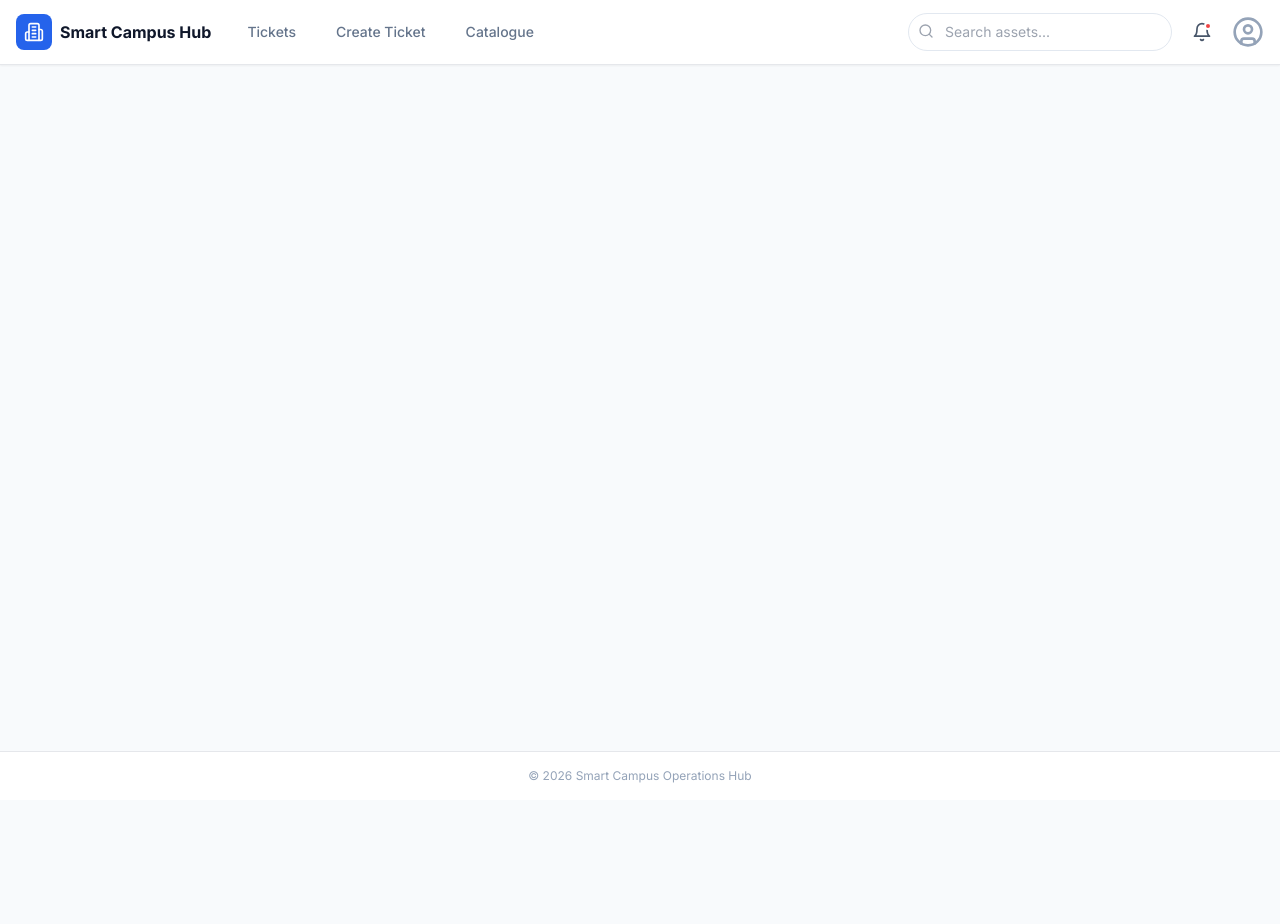
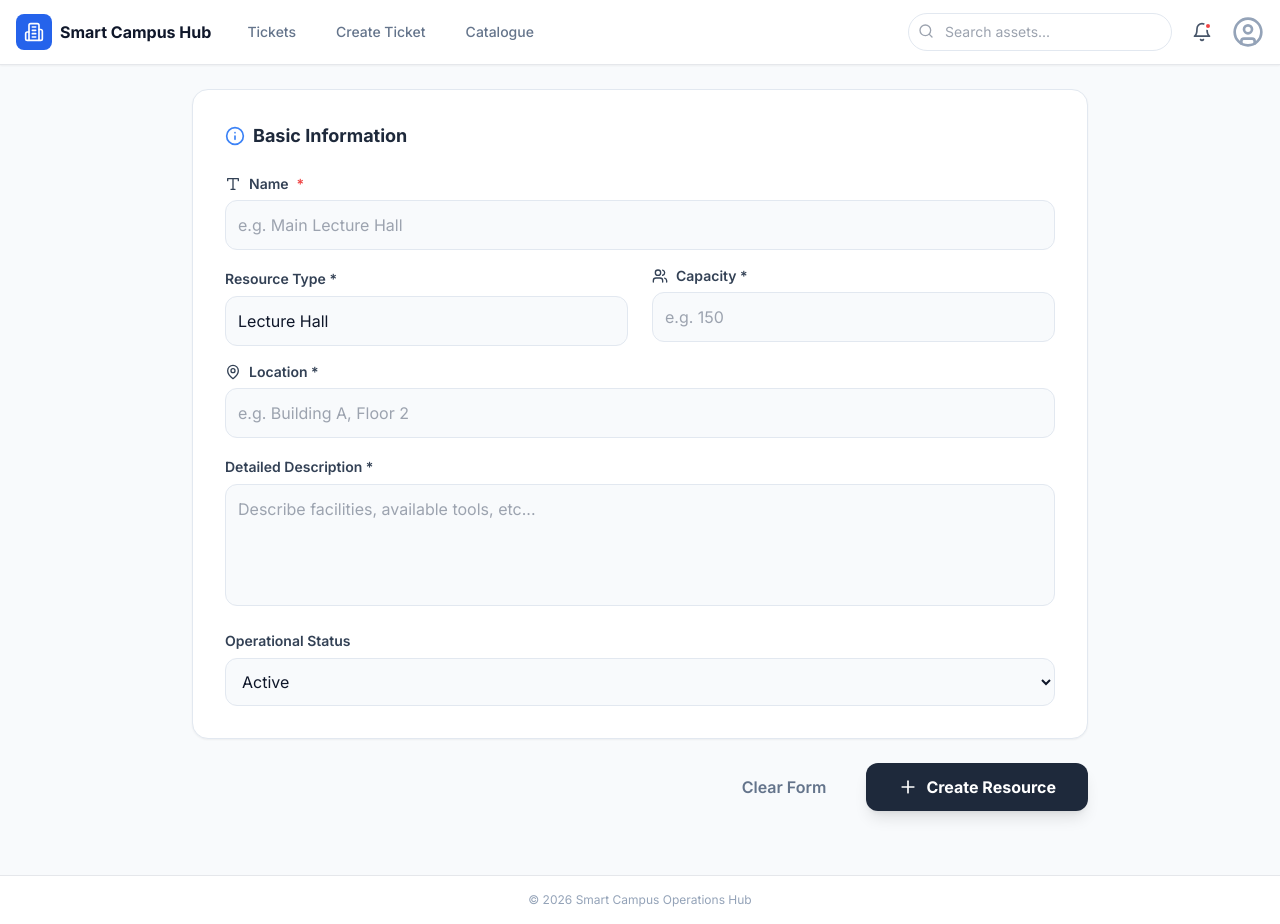
Before and after one commit to UsharaChamudithaKumara/SmartCampus, a React app in the folder frontend/: page /resource-form in a window 1280 px wide. Before the commit the page ends 800 px from the top, so only its background shows below. Built offline with nearby package versions, Linux system fonts and the light colour scheme; the HTML template or start-up script is replaced by a standard one.

Commit message:
Create Resource form

```diff
--- a/frontend/src/App.jsx
+++ b/frontend/src/App.jsx
@@ -8,6 +8,7 @@ import TicketsPage from "./pages/TicketsPage";
 import CreateTicketPage from "./pages/CreateTicketPage";
 import CataloguePage from "./pages/CataloguePage";
 import ViewCataloguePage from "./pages/ViewCataloguePage";
+import ResourceForm from "./components/ResourceForm";
 
 // NAVIGATION COMPONENT
 function Navigation() {
@@ -91,6 +92,7 @@ export default function App() {
               <Route path="/create" element={<CreateTicketPage />} />
               <Route path="/catalogue" element={<CataloguePage />} />
               <Route path="/catalogue/:id" element={<ViewCataloguePage />} />
+              <Route path="/resource-form" element={<ResourceForm />} />
             </Routes>
           </AnimatePresence>
         </main>
--- a/frontend/src/api.js
+++ b/frontend/src/api.js
@@ -54,7 +54,7 @@ export async function createResource(resource) {
 // Meets requirement for updating status/metadata (PUT) [cite: 25, 69]
 // src/api.js
 export async function updateResource(id, resource) {
-  const res = await fetch(`http://localhost:8081/api/resources/${id}`, {
+  const res = await fetch(`http://localhost:8082/api/resources/${id}`, {
     method: 'PUT',
     headers: { 'Content-Type': 'application/json' },
     body: JSON.stringify(resource),
--- a/frontend/src/components/ResourceForm.jsx
+++ b/frontend/src/components/ResourceForm.jsx
@@ -1,38 +1,165 @@
-// src/components/resources/ResourceForm.jsx
 import React, { useState } from 'react';
-import { createResource } from '../../src/api';
+import { createResource } from '../api';
+import { Plus, MapPin, Users, Info, Type, CheckCircle } from 'lucide-react';
 
 const ResourceForm = ({ onResourceAdded }) => {
+    // 1. Correct Initialization: Ensure all fields used in the form are present
     const [formData, setFormData] = useState({
-        name: '', type: 'Lecture Hall', capacity: '', location: '', status: 'ACTIVE'
+        name: '',
+        type: 'Lecture Hall',
+        capacity: '',
+        location: '',
+        description: '',
+        status: 'ACTIVE'
     });
 
     const handleSubmit = async (e) => {
         e.preventDefault();
         try {
-            await createResource(formData);
+            // 2. Data Transformation: Convert capacity to a number for the backend
+            const submissionData = {
+                ...formData,
+                capacity: parseInt(formData.capacity, 10),
+                // Since we removed windows, we explicitly set it to null or a default
+                availabilityWindows: null
+            };
+
+            await createResource(submissionData);
+
+            // 3. Success Feedback
             onResourceAdded();
-            setFormData({ name: '', type: 'Lecture Hall', capacity: '', location: '', status: 'ACTIVE' });
+
+            // 4. Reset Form
+            setFormData({
+                name: '',
+                type: 'Lecture Hall',
+                capacity: '',
+                location: '',
+                description: '',
+                status: 'ACTIVE'
+            });
+
+            alert("Resource created successfully!");
         } catch (error) {
-            alert("Error adding resource");
+            console.error("Submission Error:", error);
+            alert("Failed to create resource. Check if the backend is running on port 8081.");
         }
     };
 
     return (
-        <form onSubmit={handleSubmit} className="p-4 bg-gray-50 border rounded-lg mb-6 shadow-sm">
-            <h3 className="text-lg font-semibold mb-4">Add New Campus Resource</h3>
-            <div className="grid grid-cols-1 md:grid-cols-2 gap-4">
-                <input placeholder="Resource Name (e.g. Lab 01)" className="p-2 border rounded" value={formData.name} onChange={e => setFormData({...formData, name: e.target.value})} required />
-                <select className="p-2 border rounded" value={formData.type} onChange={e => setFormData({...formData, type: e.target.value})}>
-                    <option>Lecture Hall</option>
-                    <option>Lab</option>
-                    <option>Meeting Room</option>
-                    <option>Equipment</option>
-                </select>
-                <input type="number" placeholder="Capacity" className="p-2 border rounded" value={formData.capacity} onChange={e => setFormData({...formData, capacity: e.target.value})} required />
-                <input placeholder="Location (e.g. Building A)" className="p-2 border rounded" value={formData.location} onChange={e => setFormData({...formData, location: e.target.value})} required />
+        <form onSubmit={handleSubmit} className="max-w-4xl mx-auto space-y-6 pb-10">
+            <div className="bg-white p-8 rounded-2xl border border-slate-200 shadow-sm space-y-6">
+                <div>
+                    <h3 className="text-lg font-bold text-slate-800 flex items-center gap-2">
+                        <Info className="w-5 h-5 text-blue-500" /> Basic Information
+                    </h3>
+                </div>
+
+                <div className="space-y-4">
+                    {/* Name Field */}
+                    <div className="space-y-1.5">
+                        <label className="text-sm font-semibold text-slate-700 flex items-center gap-2">
+                            <Type className="w-4 h-4" /> Name <span className="text-red-500">*</span>
+                        </label>
+                        <input
+                            placeholder="e.g. Main Lecture Hall"
+                            className="w-full p-3 bg-slate-50 border border-slate-200 rounded-xl focus:ring-2 focus:ring-blue-500 outline-none transition-all"
+                            value={formData.name}
+                            onChange={e => setFormData({...formData, name: e.target.value})}
+                            required
+                        />
+                    </div>
+
+                    <div className="grid grid-cols-1 md:grid-cols-2 gap-6">
+                        {/* Type Field */}
+                        <div className="space-y-1.5">
+                            <label className="text-sm font-semibold text-slate-700">Resource Type *</label>
+                            <select
+                                className="w-full p-3 bg-slate-50 border border-slate-200 rounded-xl outline-none focus:ring-2 focus:ring-blue-500 appearance-none cursor-pointer"
+                                value={formData.type}
+                                onChange={e => setFormData({...formData, type: e.target.value})}
+                            >
+                                <option value="Lecture Hall">Lecture Hall</option>
+                                <option value="Lab">Lab</option>
+                                <option value="Meeting Room">Meeting Room</option>
+                                <option value="Equipment">Equipment</option>
+                            </select>
+                        </div>
+
+                        {/* Capacity Field */}
+                        <div className="space-y-1.5">
+                            <label className="text-sm font-semibold text-slate-700 flex items-center gap-2">
+                                <Users className="w-4 h-4" /> Capacity *
+                            </label>
+                            <input
+                                type="number"
+                                placeholder="e.g. 150"
+                                className="w-full p-3 bg-slate-50 border border-slate-200 rounded-xl focus:ring-2 focus:ring-blue-500 outline-none"
+                                value={formData.capacity}
+                                onChange={e => setFormData({...formData, capacity: e.target.value})}
+                                required
+                            />
+                        </div>
+                    </div>
+
+                    {/* Location Field */}
+                    <div className="space-y-1.5">
+                        <label className="text-sm font-semibold text-slate-700 flex items-center gap-2">
+                            <MapPin className="w-4 h-4" /> Location *
+                        </label>
+                        <input
+                            placeholder="e.g. Building A, Floor 2"
+                            className="w-full p-3 bg-slate-50 border border-slate-200 rounded-xl focus:ring-2 focus:ring-blue-500 outline-none"
+                            value={formData.location}
+                            onChange={e => setFormData({...formData, location: e.target.value})}
+                            required
+                        />
+                    </div>
+
+                    {/* Description Field */}
+                    <div className="space-y-1.5">
+                        <label className="text-sm font-semibold text-slate-700">Detailed Description *</label>
+                        <textarea
+                            rows="4"
+                            placeholder="Describe facilities, available tools, etc..."
+                            className="w-full p-3 bg-slate-50 border border-slate-200 rounded-xl focus:ring-2 focus:ring-blue-500 outline-none resize-none"
+                            value={formData.description}
+                            onChange={e => setFormData({...formData, description: e.target.value})}
+                            required
+                        />
+                    </div>
+
+                    {/* Status Field */}
+                    <div className="space-y-1.5">
+                        <label className="text-sm font-semibold text-slate-700">Operational Status</label>
+                        <select
+                            className="w-full p-3 bg-slate-50 border border-slate-200 rounded-xl outline-none focus:ring-2 focus:ring-blue-500 cursor-pointer"
+                            value={formData.status}
+                            onChange={e => setFormData({...formData, status: e.target.value})}
+                        >
+                            <option value="ACTIVE">Active</option>
+                            <option value="OUT_OF_SERVICE">Under Maintenance</option>
+                        </select>
+                    </div>
+                </div>
             </div>
-            <button type="submit" className="mt-4 bg-green-600 text-white px-6 py-2 rounded hover:bg-green-700 transition">Add to Catalogue</button>
+
+            {/* Actions */}
+            <div className="flex justify-end gap-4">
+                <button
+                    type="button"
+                    onClick={() => setFormData({ name: '', type: 'Lecture Hall', capacity: '', location: '', description: '', status: 'ACTIVE' })}
+                    className="px-6 py-3 rounded-xl text-slate-500 font-semibold hover:bg-slate-100 transition-all"
+                >
+                    Clear Form
+                </button>
+                <button
+                    type="submit"
+                    className="px-8 py-3 bg-[#1e293b] text-white font-bold rounded-xl hover:bg-slate-800 transition-all shadow-lg flex items-center gap-2"
+                >
+                    <Plus className="w-5 h-5" /> Create Resource
+                </button>
+            </div>
         </form>
     );
 };
--- a/frontend/src/pages/CataloguePage.jsx
+++ b/frontend/src/pages/CataloguePage.jsx
@@ -80,8 +80,9 @@ const CataloguePage = () => {
                     <h3 className="font-bold text-slate-800 mb-6">By Location</h3>
                     <div className="space-y-4">
                         <LocationItem label="Main Building" count={resources.filter(r => r.location?.includes('Main')).length} />
-                        <LocationItem label="FOC Building" count={resources.filter(r => r.location?.includes('FOC')).length} />
+                        <LocationItem label="New Building" count={resources.filter(r => r.location?.includes('New')).length} />
                         <LocationItem label="Library" count={resources.filter(r => r.location?.includes('Library')).length} />
+
                         <LocationItem label="Engineering Building" count={resources.filter(r => r.location?.includes('Engineering')).length} />
                         <LocationItem label="Block B/C" count={resources.filter(r => r.location?.includes('Block')).length} />
                     </div>
```
Also changed, not shown: 1 other file (tests, documents, lock files or other folders).
